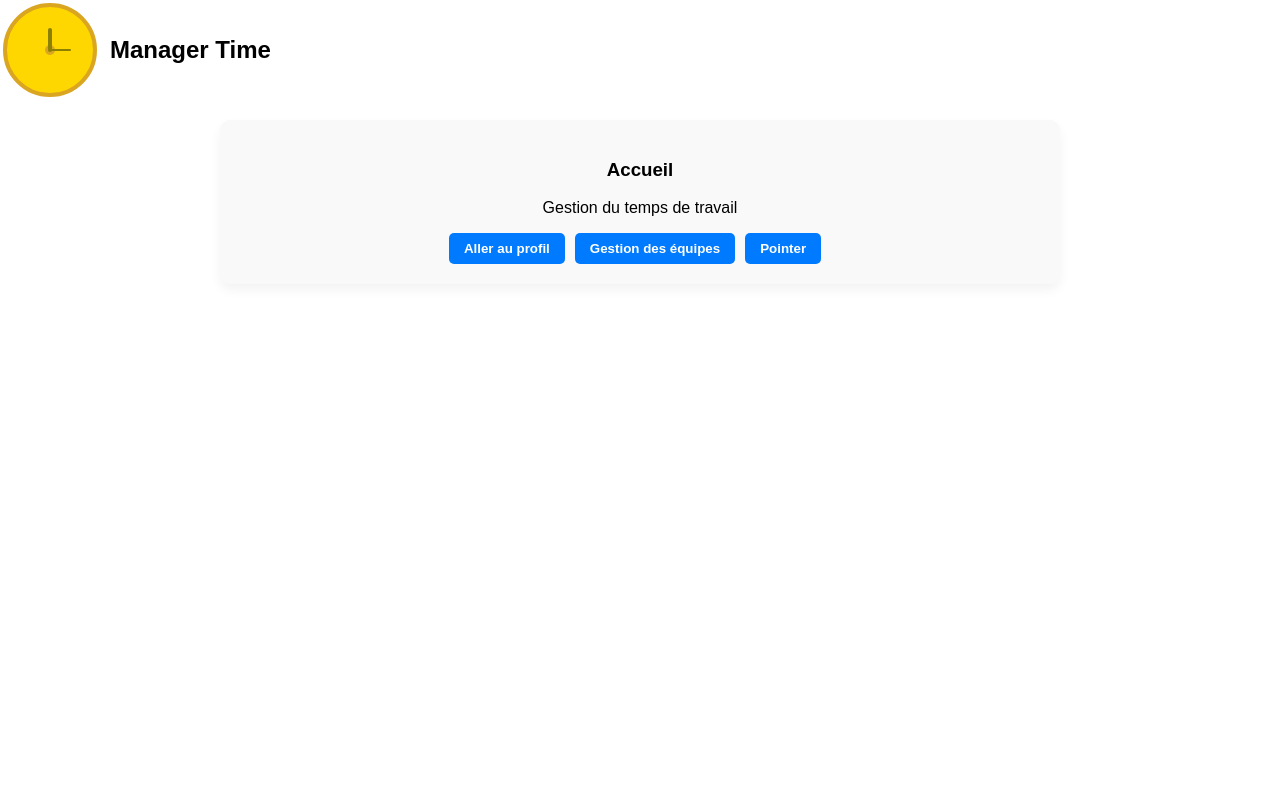
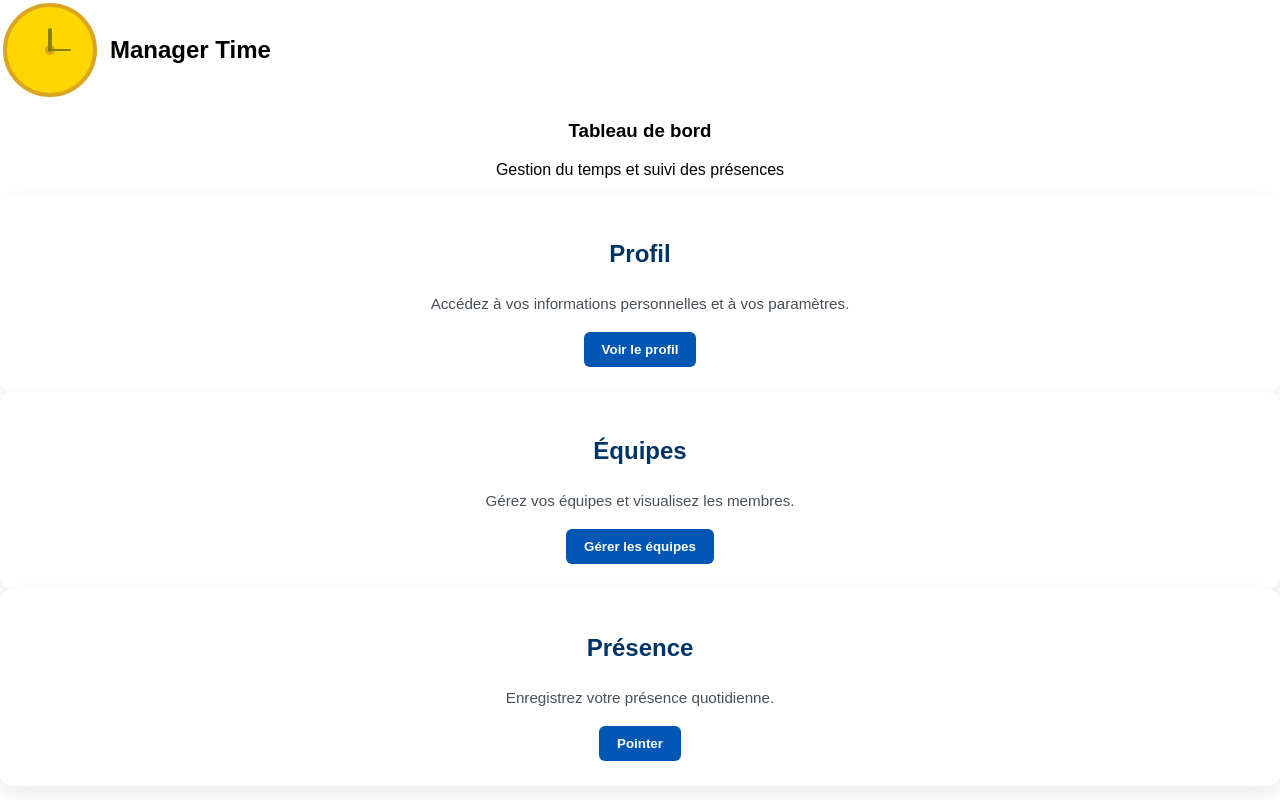
Before and after one commit to AristideWafo/Time-Manager, an Angular app in the folder front/: page /home in a window 1280 px wide. Built offline with nearby package versions, Linux system fonts and the light colour scheme; sample sign-in values are in the browser's storage.

Commit message:
style home page

```diff
--- a/front/src/app/data/http/auth.interceptor.ts
+++ b/front/src/app/data/http/auth.interceptor.ts
@@ -1,9 +1,18 @@
 import { HttpHandlerFn, HttpRequest } from '@angular/common/http';
 
 export function authTokenInterceptor(req: HttpRequest<unknown>, next: HttpHandlerFn) {
+    console.log("➡️ Interceptor : URL =", req.url);
+
     if (req.url.endsWith('/authentification')) return next(req);
 
     const token = localStorage.getItem('access_token');
-    const reqWithAuth = token ? req.clone({ setHeaders: { Authorization: `Bearer ${token}` } }) : req;
-    return next(reqWithAuth);
+    if (token) {
+        console.log("🔑 Interceptor : ajout du token", token);
+        const reqWithAuth = req.clone({ setHeaders: { Authorization: `Bearer ${token}` } });
+        return next(reqWithAuth);
+    } else {
+        console.warn("⚠️ Interceptor : pas de token trouvé");
+    }
+
+    return next(req);
 }
--- a/front/src/app/view/pages/home/home.component.css
+++ b/front/src/app/view/pages/home/home.component.css
@@ -1,36 +1,67 @@
-.home {
-    padding: 20px;
-    font-family: 'Arial', sans-serif;
-    max-width: 800px;
-    margin: 0 auto;
-    background-color: #f9f9f9;
-    border-radius: 10px;
-    box-shadow: 0 6px 12px rgba(0, 0, 0, 0.05);
+/* Carte individuelle */
+.card {
+    background-color: #ffffff;
+    padding: 25px;
+    border-radius: 12px;
+    box-shadow: 0 8px 20px rgba(0, 0, 0, 0.08);
+    display: flex;
+    flex-direction: column;
+    justify-content: space-between;
+    align-items: center;
+    /* Centrage horizontal */
+    transition: transform 0.2s ease, box-shadow 0.2s ease;
 }
 
-button {
-    margin-right: 10px;
-    padding: 8px 15px;
-    background-color: #007bff;
+.card:hover {
+    transform: translateY(-3px);
+    box-shadow: 0 12px 25px rgba(0, 0, 0, 0.12);
+}
+
+.card h2 {
+    font-size: 1.5rem;
+    margin-bottom: 12px;
+    color: #003366;
+    text-align: center;
+    /* Centrer le titre */
+}
+
+.card p {
+    flex-grow: 1;
+    font-size: 0.95rem;
+    margin-bottom: 20px;
+    color: #495057;
+    text-align: center;
+    /* Centrer le texte */
+}
+
+/* Boutons centrés */
+.card button {
+    padding: 10px 18px;
+    background-color: #0056b3;
     color: #fff;
     border: none;
-    border-radius: 5px;
+    border-radius: 6px;
+    font-weight: 600;
     cursor: pointer;
-    font-weight: bold;
-    transition: background-color 0.3s, transform 0.2s;
+    transition: background-color 0.3s ease, transform 0.2s ease;
 }
 
-button:hover {
-    background-color: #0056b3;
-    transform: translateY(-2px);
+.card button:hover {
+    background-color: #004080;
+    transform: translateY(-1px);
 }
 
+/* Message centré */
 .message {
     margin-top: 15px;
-    color: #28a745;
+    color: #155724;
     font-weight: 500;
-    background-color: #e6f4ea;
+    background-color: #d4edda;
     padding: 10px;
-    border-radius: 5px;
-    box-shadow: 0 2px 4px rgba(0, 0, 0, 0.05);
+    border-radius: 6px;
+    border: 1px solid #c3e6cb;
+    box-shadow: 0 2px 5px rgba(0, 0, 0, 0.04);
+    text-align: center;
+    /* Centrer le message */
+    width: 100%;
 }
--- a/front/src/app/view/pages/home/home.component.ts
+++ b/front/src/app/view/pages/home/home.component.ts
@@ -5,7 +5,7 @@ import { ApiService } from '../../../services/api.service';
 import jwt_decode from 'jwt-decode';
 
 interface TokenPayload {
-  _id: string;
+  sub: string; // ID utilisateur dans le JWT
   email?: string;
 }
 
@@ -14,15 +14,35 @@ interface TokenPayload {
   standalone: true,
   imports: [CommonModule],
   template: `
-  <section class="home">
-    <h1>Accueil</h1>
-    <p>Gestion du temps de travail</p>
+  <section class="dashboard">
+    <header class="dashboard-header">
+      <h1>Tableau de bord</h1>
+      <p>Gestion du temps et suivi des présences</p>
+    </header>
 
-    <button (click)="goToProfile()">Aller au profil</button>
-    <button (click)="goToTeams()">Gestion des équipes</button>
-    <button (click)="pointer()">Pointer</button>
+    <div class="dashboard-cards">
+      <!-- Profil -->
+      <div class="card">
+        <h2>Profil</h2>
+        <p>Accédez à vos informations personnelles et à vos paramètres.</p>
+        <button (click)="goToProfile()">Voir le profil</button>
+      </div>
 
-    <p *ngIf="message" class="message">{{ message }}</p>
+      <!-- Équipes -->
+      <div class="card">
+        <h2>Équipes</h2>
+        <p>Gérez vos équipes et visualisez les membres.</p>
+        <button (click)="goToTeams()">Gérer les équipes</button>
+      </div>
+
+      <!-- Présence -->
+      <div class="card">
+        <h2>Présence</h2>
+        <p>Enregistrez votre présence quotidienne.</p>
+        <button (click)="pointer()">Pointer</button>
+        <p *ngIf="message" class="message">{{ message }}</p>
+      </div>
+    </div>
   </section>
   `,
   styleUrls: ['./home.component.css']
@@ -37,13 +57,24 @@ export class HomeComponent implements OnInit {
   ) { }
 
   ngOnInit() {
-    console.log("HomeComponent chargé - l'interceptor est actif");
+    console.log("HomeComponent chargé avec succès");
+
+    const token = localStorage.getItem('access_token');
+    if (token) {
+      try {
+        const decoded = jwt_decode<TokenPayload>(token);
+        console.log("Token décodé :", decoded);
+      } catch (error) {
+        console.error("Erreur lors du décodage du token :", error);
+      }
+    } else {
+      console.warn("Aucun token trouvé dans le localStorage.");
+    }
   }
 
   goToProfile() {
     const userId = this.getUserIdFromToken();
     if (!userId) return;
-
     this.router.navigate(['/profile']);
   }
 
@@ -56,10 +87,9 @@ export class HomeComponent implements OnInit {
     if (!token) return null;
 
     try {
-      const decoded = jwt_decode(token) as TokenPayload;
-      return decoded._id || null;
-    } catch (e) {
-      console.error('Token invalide :', e);
+      const decoded = jwt_decode<TokenPayload>(token);
+      return decoded.sub || null;
+    } catch {
       return null;
     }
   }
@@ -67,26 +97,26 @@ export class HomeComponent implements OnInit {
   pointer() {
     const userId = this.getUserIdFromToken();
     if (!userId) {
-      this.message = "Erreur : utilisateur non authentifié ❌";
+      this.message = "Erreur : utilisateur non authentifié.";
       setTimeout(() => this.message = null, 3000);
       return;
     }
 
     const presenceData = {
       presence: {
-        Type: "Default",
+        Type: "Work",
         Timestamp: new Date().toISOString()
       }
     };
 
     this.apiService.postPresence(presenceData).subscribe({
       next: () => {
-        this.message = "Présence enregistrée avec succès ✅";
+        this.message = "Présence enregistrée avec succès.";
         setTimeout(() => this.message = null, 3000);
       },
       error: (err: any) => {
-        console.error('Erreur lors de l\'enregistrement de la présence :', err);
-        this.message = "Erreur lors de l'enregistrement ❌";
+        console.error("Erreur lors de l'enregistrement :", err);
+        this.message = "Erreur lors de l'enregistrement.";
         setTimeout(() => this.message = null, 3000);
       }
     });
```
